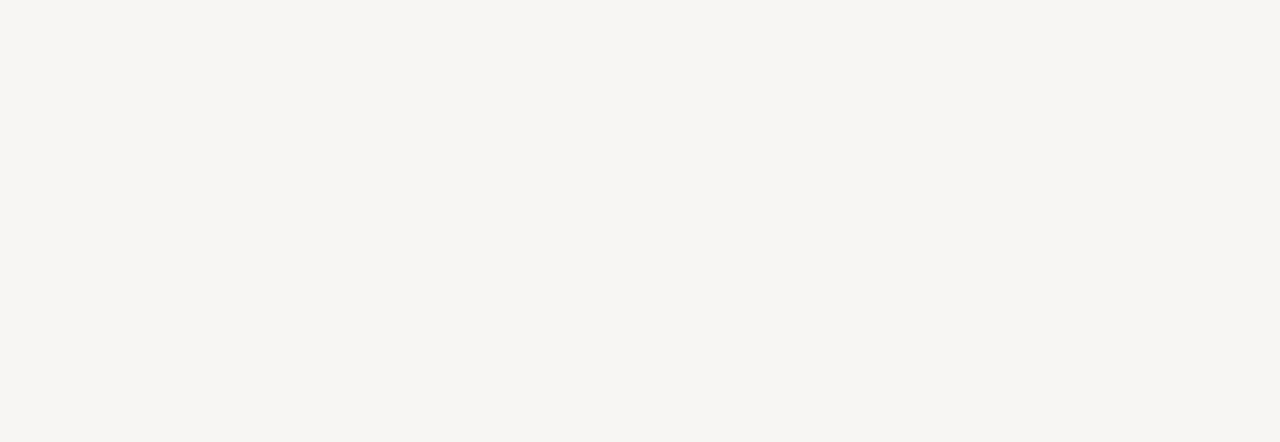
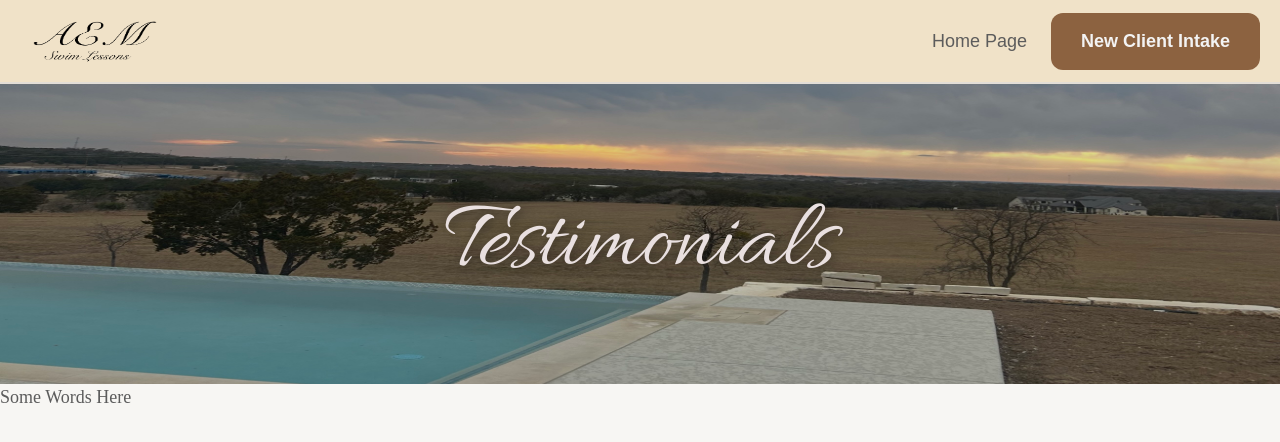
Before and after one commit to Treyman33/ava-website, a React (Vite) app: page /ava-website/testimonials in a window 1280 px wide. Before the commit this address had no page. Shown: the top 442 px of the page. Built offline with nearby package versions, Linux system fonts and the light colour scheme.

Commit message:
Testimonials Update pt. 1

```diff
--- a/src/App.jsx
+++ b/src/App.jsx
@@ -1,4 +1,4 @@
-import { BrowserRouter, Routes, Route } from 'react-router-dom'
+import { Routes, Route } from "react-router-dom"
 
 import Home from './pages/Home.jsx'
 import AboutMe from './pages/AboutMe.jsx'
@@ -6,12 +6,14 @@ import Lessons from './pages/Lessons.jsx'
 import Testimonials from './pages/Testimonials.jsx'
 
 function App() {
-return ( <BrowserRouter> <Routes>
-<Route path="/" element={<Home />} />
-<Route path="/about" element={<AboutMe />} />
-<Route path="/lessons" element={<Lessons />} />
-<Route path="/testimonials" element={<Testimonials />} /> </Routes> </BrowserRouter>
-)
+  return (
+    <Routes>
+      <Route path="/" element={<Home />} />
+      <Route path="/about" element={<AboutMe />} />
+      <Route path="/lessons" element={<Lessons />} />
+      <Route path="/testimonials" element={<Testimonials />} />
+    </Routes>
+  )
 }
 
 export default App
--- a/src/components/Navbar2.jsx
+++ b/src/components/Navbar2.jsx
@@ -0,0 +1,39 @@
+import tempLogo from '../assets/tempLogo.png'
+import { useNavigate } from 'react-router-dom'
+
+function Navbar2() {
+    const navigate = useNavigate()
+    return (
+    <header className="navbar">
+      <div className="navbar-left">
+        <img
+          src={tempLogo}
+          className="logo"
+          alt="AEM Swim Lessons"
+        />
+      </div>
+
+      <div className="navbar-right">
+        <div className="nav-links">
+          <button className="nav-link2" onClick={() => navigate('/')}>
+
+            Home Page
+          </button>
+        </div>
+        <button
+          className="cta-btn"
+          onClick={() =>
+            window.open(
+              'https://forms.gle/yK6MQFgN2CxF2DKy8',
+              '_blank'
+            )
+          }
+        >
+          New Client Intake
+        </button>
+      </div>
+    </header>
+  )
+}
+
+export default Navbar2
--- a/src/data/testimonials.js
+++ b/src/data/testimonials.js
@@ -1,4 +1,4 @@
-const testimonialsWithRatings = [
+const testimonials = [
   { firstName: "John", lastName: "Smith", rating: 5, review: "Lorem ipsum dolor sit amet, consectetur adipiscing elit.", dateSubmitted: "2026-01-15" },
   { firstName: "Sarah", lastName: "Johnson", rating: 4, review: "Praesent vitae lectus nec urna interdum vulputate.", dateSubmitted: "2026-01-22" },
   { firstName: "Michael", lastName: "Brown", rating: 5, review: "Sed ut perspiciatis unde omnis iste natus error sit voluptatem.", dateSubmitted: "2026-02-03" },
@@ -21,28 +21,4 @@ const testimonialsWithRatings = [
   { firstName: "Evelyn", lastName: "Lee", rating: 5, review: "Quisque velit nisi, pretium ut lacinia in, elementum id enim.", dateSubmitted: "2026-06-09" }
 ];
 
-const testimonials = [
-  { firstName: "Noah", lastName: "Walker", review: "Lorem ipsum dolor sit amet, consectetur adipiscing elit.", dateSubmitted: "2026-01-17" },
-  { firstName: "Ava", lastName: "Hall", review: "Praesent vitae lectus nec urna interdum vulputate.", dateSubmitted: "2026-01-25" },
-  { firstName: "Liam", lastName: "Allen", review: "Sed ut perspiciatis unde omnis iste natus error sit voluptatem.", dateSubmitted: "2026-02-05" },
-  { firstName: "Emma", lastName: "Young", review: "Ut enim ad minima veniam, quis nostrum exercitationem ullam.", dateSubmitted: "2026-02-13" },
-  { firstName: "Elijah", lastName: "Hernandez", review: "Quis autem vel eum iure reprehenderit qui in ea voluptate velit.", dateSubmitted: "2026-02-21" },
-  { firstName: "Sophia", lastName: "King", review: "At vero eos et accusamus et iusto odio dignissimos ducimus.", dateSubmitted: "2026-03-01" },
-  { firstName: "Lucas", lastName: "Wright", review: "Temporibus autem quibusdam et aut officiis debitis aut rerum.", dateSubmitted: "2026-03-08" },
-  { firstName: "Mia", lastName: "Lopez", review: "Nam libero tempore, cum soluta nobis est eligendi optio.", dateSubmitted: "2026-03-16" },
-  { firstName: "Mason", lastName: "Hill", review: "Neque porro quisquam est qui dolorem ipsum quia dolor sit amet.", dateSubmitted: "2026-03-24" },
-  { firstName: "Charlotte", lastName: "Scott", review: "Duis aute irure dolor in reprehenderit in voluptate velit esse.", dateSubmitted: "2026-04-01" },
-  { firstName: "Logan", lastName: "Green", review: "Excepteur sint occaecat cupidatat non proident.", dateSubmitted: "2026-04-08" },
-  { firstName: "Amelia", lastName: "Adams", review: "Curabitur non nulla sit amet nisl tempus convallis quis ac lectus.", dateSubmitted: "2026-04-15" },
-  { firstName: "Jackson", lastName: "Baker", review: "Vivamus suscipit tortor eget felis porttitor volutpat.", dateSubmitted: "2026-04-23" },
-  { firstName: "Harper", lastName: "Gonzalez", review: "Pellentesque in ipsum id orci porta dapibus.", dateSubmitted: "2026-05-01" },
-  { firstName: "Sebastian", lastName: "Nelson", review: "Vestibulum ante ipsum primis in faucibus orci luctus et ultrices.", dateSubmitted: "2026-05-08" },
-  { firstName: "Evelyn", lastName: "Carter", review: "Mauris blandit aliquet elit, eget tincidunt nibh pulvinar a.", dateSubmitted: "2026-05-15" },
-  { firstName: "Aiden", lastName: "Mitchell", review: "Donec sollicitudin molestie malesuada.", dateSubmitted: "2026-05-22" },
-  { firstName: "Abigail", lastName: "Perez", review: "Curabitur aliquet quam id dui posuere blandit.", dateSubmitted: "2026-05-29" },
-  { firstName: "Henry", lastName: "Roberts", review: "Nulla porttitor accumsan tincidunt.", dateSubmitted: "2026-06-05" },
-  { firstName: "Ella", lastName: "Turner", review: "Quisque velit nisi, pretium ut lacinia in, elementum id enim.", dateSubmitted: "2026-06-12" }
-];
-
 export default testimonials;
-/*export default testimonialsWithRatings;*/
--- a/src/index.css
+++ b/src/index.css
@@ -1,3 +1,5 @@
+@import url('https://fonts.googleapis.com/css2?family=Allura&display=swap');
+
 :root {
   --bg: #f7f6f3;
   --text: #5c5c5c;
@@ -134,6 +136,19 @@ code {
   cursor: pointer;
 }
 
+.nav-link2 {
+  background: transparent;
+  border: none;
+
+  color: var(--text);
+  font-size: 18px;
+
+  padding: 6px 10px;
+  border-radius: 6px;
+
+  cursor: pointer;
+}
+
 .info-btn:hover {
   background: var(--accent-bg);
   color: var(--text-h);
@@ -179,7 +194,7 @@ code {
 .hero-content {
   position: absolute;
   top: 40%;
-  left: 15%;
+  left: 25%;
   transform: translate(-50%, -50%);
   text-align: center;
   color: rgb(217, 203, 46);
@@ -330,12 +345,10 @@ code {
 }
 
 .am-text1 {
-
   max-width: 700px;
   background: rgb(186 160 137);
   padding: 30px;
   border-radius: 16px;
-
   box-shadow: rgba(0, 0, 0, 0.08) 0 10px 15px -3px;
 }
 
@@ -363,7 +376,6 @@ code {
   background: rgb(207, 204, 195);
   padding: 30px;
   border-radius: 16px;
-
   box-shadow: rgba(0, 0, 0, 0.08) 0 10px 15px -3px;
 }
 
@@ -397,13 +409,21 @@ code {
   justify-content: space-between;
   align-items: center;
 }
-
+.testimonial-info {
+  display: flex;
+  flex-direction: column;
+  gap: 4px;
+}
 .testimonial-name {
   margin: 0;
   font-size: 1.1rem;
   color: #6f533e;
 }
-
+.testimonial-rating {
+  color: #d4af37; /* gold */
+  font-size: 1rem;
+  letter-spacing: 2px;
+}
 .testimonial-date {
   font-size: 0.85rem;
   color: #999;
@@ -449,7 +469,6 @@ code {
   text-align: center;
 }
 
-/* optional: differentiate slightly */
 .leftRates {
   background: rgb(215 203 187);
 }
@@ -458,23 +477,44 @@ code {
   background: rgb(215 203 187);
 }
 
-/* headings */
 .leftRates h2,
 .rightRates h2 {
   margin-bottom: 10px;
   color: #6f533e;
 }
 
-/* text */
 .leftRates p,
 .rightRates p {
   color: #51392f;
   line-height: 1.6;
 }
 
+.t-hero-img {
+  width: 100%;
+  height: 300px;
+  object-fit: fill;
+  display: block;
+}
+.t-hero-content {
+  position: absolute;
+  top: 50%;
+  left: 50%;
+  transform: translate(-50%, -50%);
+  text-align: center;
+}
+.t-hero-content h1 {
+  font-family: 'Allura', cursive;
+  font-size: 5.5rem;
+  font-weight: 400;
+  color: rgb(233, 224, 224);
+  text-shadow: 2px 2px 12px rgba(0, 0, 0, 0.5);
+}
+
+
 @media (max-width: 768px) {
   .navbar-left {
     width: 100%;
+    display: flex;
     justify-content: center;
   }
   .navbar {
@@ -484,12 +524,15 @@ code {
 
   .navbar-right {
     width: 100%;
-    justify-content: space-between;
+    display: flex;
+    flex-direction: column;
+    align-items: center;
+    gap: 12px;
+  }
+  .nav-links {
+    display: flex;
     flex-wrap: wrap;
-  }
-
-  .nav-links {
-    flex-wrap: wrap;
+    justify-content: center;
     gap: 6px;
   }
 
@@ -533,7 +576,7 @@ code {
   }
    .rates {
     flex-direction: column;
-    align-items: center; /* centers the boxes */
+    align-items: center;
     padding: 20px;
   }
 
@@ -541,7 +584,7 @@ code {
   .rightRates {
     width: 100%;
     max-width: 500px;
-    text-align: center; /* center text on mobile */
+    text-align: center;
   }
 }
 
--- a/src/main.jsx
+++ b/src/main.jsx
@@ -1,12 +1,13 @@
 import { StrictMode } from 'react'
 import { createRoot } from 'react-dom/client'
+import { BrowserRouter } from 'react-router-dom'
 import './index.css'
 import App from './App.jsx'
 
 createRoot(document.getElementById('root')).render(
   <StrictMode>
-    <App />
+    <BrowserRouter basename="/ava-website">
+      <App />
+    </BrowserRouter>
   </StrictMode>,
 )
-
-{/* Talk to Ava about Different Functionalities Between Upper and Lower Buttons */}
--- a/src/pages/AboutMe.jsx
+++ b/src/pages/AboutMe.jsx
@@ -1,7 +1,10 @@
+import Navbar2 from "../components/Navbar2";
+
 function AboutMe() {
   return (
     <>
-      <h1>About Me</h1>
+        <Navbar2/>
+        <h1>About Me</h1>
     </>
   );
 }
--- a/src/pages/Home.jsx
+++ b/src/pages/Home.jsx
@@ -31,8 +31,8 @@ return (
 <Navbar/>
 <section id="hero" className="hero"> <img src={ap} alt="Swimming lessons hero" className="hero-img" />
     <div className="hero-content">
-      <h1>Hero Text Here</h1>
-      <p>Some Filler Text Ava Comes up With</p>
+      <h1>Swimply The Best</h1>
+      <p>This may be the worst dad-joke/pun I've ever come up with</p>
     </div>
   </section>
 
@@ -121,10 +121,14 @@ return (
       {shuffledTestimonials.slice(0, 6).map((t, i) => (
         <div className="testimonial-card" key={i}>
           <div className="testimonial-header">
-            <h3 className="testimonial-name">
-              {t.firstName} {t.lastName}
-            </h3>
-
+            <div className = 'testimonial-info'>
+                <h3 className="testimonial-name">
+                {t.firstName} {t.lastName}
+                </h3>
+                <span className="testimonial-rating">
+                    {"★".repeat(t.rating)}
+                </span>
+            </div>
             <span className="testimonial-date">
               {t.dateSubmitted}
             </span>
@@ -145,7 +149,7 @@ return (
       <div className="privateRates">
         <h2>Private Lessons</h2>
         <p>Individualized + Private Lessons (30 min) - $55 per Child</p>
-        <p>Infants [0 - 2 y/o] (15 min) - $30</p>
+        <p>Infants [0 - 2 y/o] (15 min) - $30 per Child</p>
       </div>
 
       <div className="groupRates">
@@ -158,5 +162,4 @@ return (
 
 )
 }
-
 export default Home
--- a/src/pages/Lessons.jsx
+++ b/src/pages/Lessons.jsx
@@ -1,7 +1,10 @@
+import Navbar2 from '../components/Navbar2.jsx'
+
 function Lessons() {
-  return (
+    return (
     <>
-      <h1>Lessons</h1>
+        <Navbar2/>
+        <h1>Lessons</h1>
     </>
   );
 }
--- a/src/pages/Testimonials.jsx
+++ b/src/pages/Testimonials.jsx
@@ -1,9 +1,19 @@
+import Navbar2 from '../components/Navbar2.jsx'
+import ae4 from '../assets/ae4.jpg'
+
 function Testimonials() {
-  return (
-    <>
-      <h1>Testimonials</h1>
-    </>
-  );
+    return (
+        <>
+        <Navbar2/>
+        <section id="hero" className="hero"> <img src={ae4} alt="Swimming lessons hero" className="t-hero-img" />
+            <div className="t-hero-content">
+                <h1>Testimonials</h1>
+            </div>
+                <p2>Some Words Here</p2>
+          </section>
+
+        </>
+    );
 }
 
 export default Testimonials;
--- a/vite.config.js
+++ b/vite.config.js
@@ -3,5 +3,5 @@ import react from '@vitejs/plugin-react'
 
 export default defineConfig({
   plugins: [react()],
-  base: '/',   // 🔥 IMPORTANT FIX
+  base: '/ava-website/',   // 🔥 IMPORTANT FIX
 })
```
Also changed, not shown: src/assets/ae4.jpg (added), src/assets/aw3.jpg (added).
